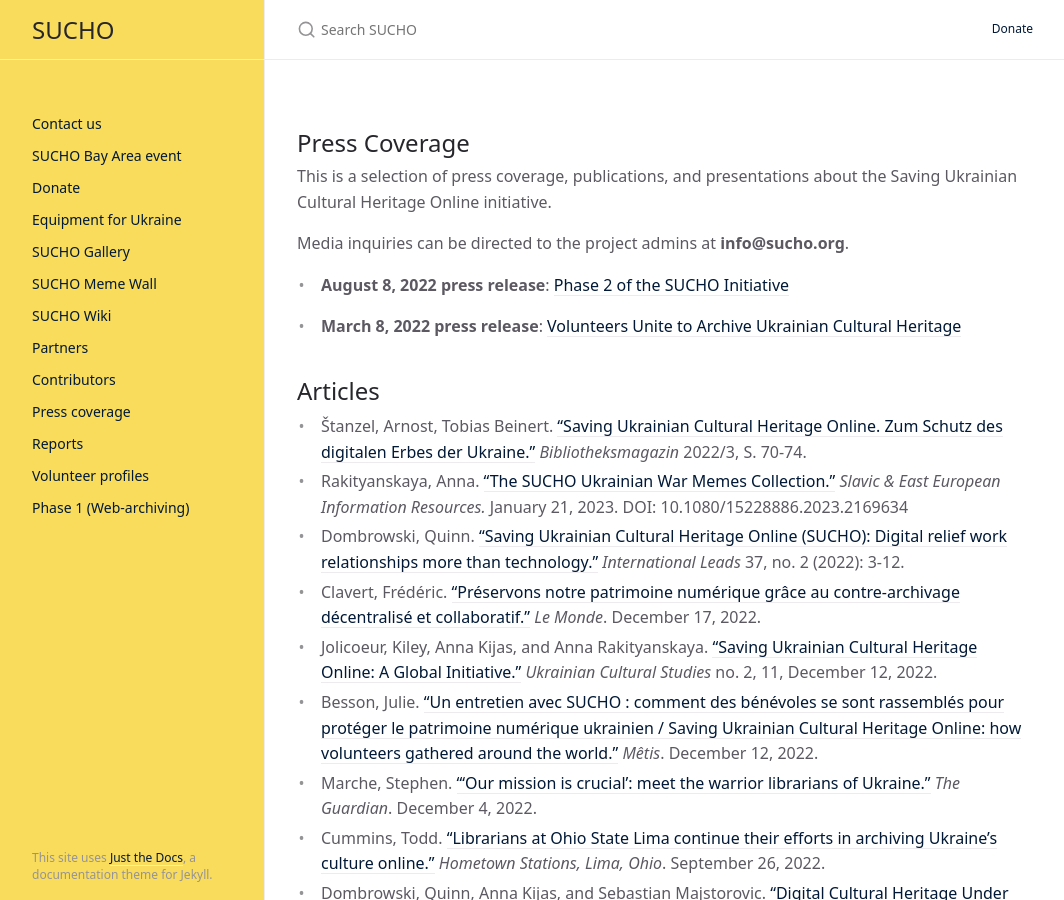
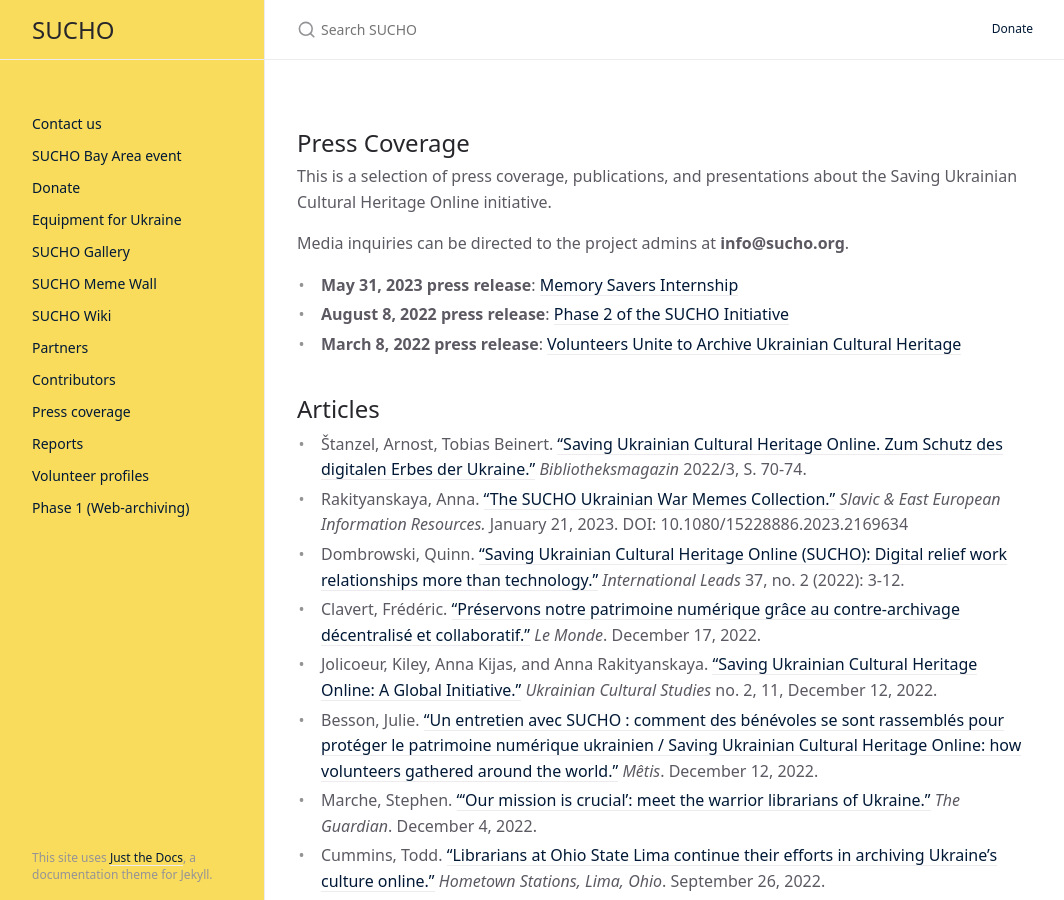
Before and after one commit to sucho-archiving/sucho-archiving.github.io, a Jekyll site: the page built from press.md, in a window 1280 px wide and 900 px high. Shown: the whole window, without its empty margins (107-1171 px from the left). Built offline with Jekyll 4.4.1, drawn with Linux system fonts in a browser that asks for light colours.

Commit message:
Update press.md

```diff
--- a/press.md
+++ b/press.md
@@ -10,8 +10,8 @@
 
 Media inquiries can be directed to the project admins at **info@sucho.org**.
 
+- **May 31, 2023 press release**: [Memory Savers Internship](/press-release-20230601-memory-savers)
 - **August 8, 2022 press release**: [Phase 2 of the SUCHO Initiative](/press-release-20220808-phase-2)
-
 - **March 8, 2022 press release**: [Volunteers Unite to Archive Ukrainian Cultural Heritage](/press-release-20220308-volunteers-unite)
 
 ## Articles
```
